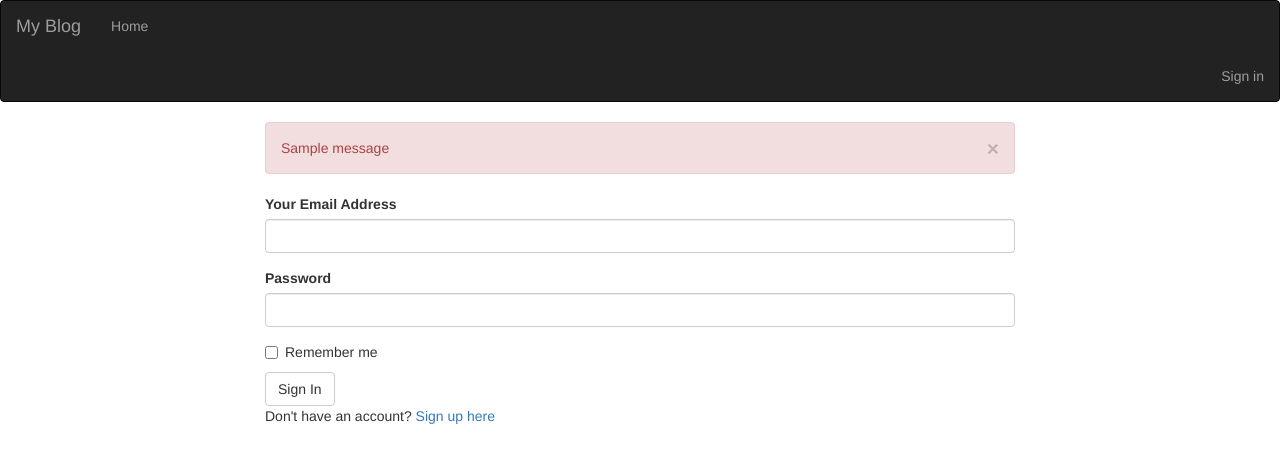
After one commit to joey57/Personal-Blog, a Flask app: page /auth/login in a window 1280 px wide. The commit adds this page. Shown: the top 463 px of the page. Run offline with Flask 2, Linux system fonts and the light colour scheme; tables that the repository leaves empty hold one stand-in row (values such as "Sample post"); one stand-in notice (Sample message) is shown; some libraries are stand-ins or nearby versions.

Commit message:
user login

```diff
--- a/app/auth/__init__.py
+++ b/app/auth/__init__.py
@@ -1,3 +1,3 @@
 from flask import Blueprint
 auth = Blueprint('auth', __name__)
-from . import views
+from . import views,forms
--- /dev/null
+++ b/app/auth/forms.py
@@ -0,0 +1,26 @@
+import email
+from flask_wtf import FlaskForm
+from wtforms import StringField,PasswordField,SubmitField,BooleanField
+from wtforms.validators import DataRequired,Email,EqualTo
+from wtforms import ValidationError
+from ..models import User
+
+class RegistrationForm(FlaskForm):
+   email = StringField('Your Email Address',validators=[DataRequired(),Email()])
+   username = StringField('Enter your username',validators = [DataRequired()])
+   password = PasswordField('Password',validators = [DataRequired(), EqualTo('password_confirm',message = 'Passwords must match')])
+   password_confirm = PasswordField('Confirm Passwords',validators = [DataRequired()])
+   submit = SubmitField('Sign Up')
+
+   def validate_email(self, data_field):
+     if User.query.filter_by(email = data_field.data).first():
+      raise ValidationError("There is an account with that email")
+   def validate_username(self, data_field):
+     if User.query.filter_by(username = data_field.data).first():
+       raise ValidationError("That username is taken")
+
+class LoginForm(FlaskForm):
+  email = StringField('Your Email Address',validators=[DataRequired(),Email()])
+  password = PasswordField('Password',validators =[DataRequired()])
+  remember = BooleanField('Remember me')
+  submit = SubmitField('Sign In')
--- a/app/auth/views.py
+++ b/app/auth/views.py
@@ -1,6 +1,38 @@
-from flask import render_template
+from flask import render_template, redirect, url_for, flash, request
+from ..models import User
+from .forms import LoginForm, RegistrationForm
 from . import auth
+from .. import db
+from flask_login import login_user, logout_user, login_required
 
-@auth.route('/login')
+@auth.route('/login', methods=["GET","POST"])
 def login():
-  return render_template('auth/login.html')
+   login_form = LoginForm()
+   if login_form.validate_on_submit():
+        user = User.query.filter_by(email = login_form.email.data).first()
+        if user is not None and user.verify_password(login_form.password.data):
+            login_user(user,login_form.remember.data)
+            return redirect(request.args.get('next') or url_for('main.index'))
+        flash('Invalid username or Password')
+
+   title = "blog login"
+   return render_template('auth/login.html',login_form = login_form,title=title)
+
+#....
+@auth.route('/logout')
+@login_required
+def logout():
+    logout_user()
+    return redirect(url_for("main.index"))
+
+
+@auth.route('/register', methods = ["GET", "POST"])
+def register():
+  form = RegistrationForm()
+  if form.validate_on_submit():
+    user = User(email = form.email.data, username = form.username.data,password = form.password.data)
+    db.session.add(user)
+    db.session.commit()
+    return redirect(url_for('auth.login'))
+  title = "New Account"
+  return render_template('auth/register.html',registration_form =form)
--- a/app/models.py
+++ b/app/models.py
@@ -2,6 +2,11 @@ from . import db
 from werkzeug.security import generate_password_hash, check_password_hash
 from flask_login import UserMixin
 from datetime import datetime
+from . import login_manager
+
+@login_manager.user_loader
+def load_user(user_id):
+  return User.query.get(int(user_id))
 
 class User(UserMixin, db.Model):
   __tablename__ = 'users'
--- /dev/null
+++ b/app/templates/auth/login.html
@@ -0,0 +1,24 @@
+{% extends 'base.html'%}
+{% import 'bootstrap/wtf.html' as wtf%}
+
+{% block content %}
+<div class="container">
+    <div class="row">
+      <div class= "col-md-2"> </div>
+      <div class="col-md-8">
+      <!--Flash message -->
+      {% for message in get_flashed_messages() %}
+        <div class="alert alert-danger">
+        <button type="button" class="close" data-dismiss="alert">&times;</button>
+        {{ message }}
+        </div>
+      {% endfor %}
+      <!-- Login form -->
+      {{wtf.quick_form(login_form)}}
+      <p> Don't have an account? <a href="{{url_for('auth.register')}}">Sign up here</a></p>
+     </div>
+     <div clas="col-md-2"> </div>
+    </div>
+</div>
+
+{% endblock%}
--- /dev/null
+++ b/app/templates/index.html
@@ -0,0 +1,5 @@
+{% extends 'base.html' %}
+
+{% block content %}
+    <h1>Hello World</h1>
+{% endblock %}
--- a/app/templates/navbar.html
+++ b/app/templates/navbar.html
@@ -1,4 +1,4 @@
-<nav class="navbar navbar-dark default-color">
+<div class="navbar navbar-inverse" role="navigation">
   <div class="container-fluid">
       <div class="navbar-header">
           <button type="button" class="navbar-toggle" data-toggle="collapse" data-target=".navbar-collapse">
@@ -7,26 +7,20 @@
             <span class="icon-bar"></span>
             <span class="icon-bar"></span>
           </button>
-        <a href="/" class="navbar-brand"><Strong>My Blogs</Strong></a>
+          <a class="navbar-brand" href="/"> My Blog </a>
       </div>
       <div class="navbar-collapse collapse">
-
+          <ul class="nav navbar-nav">
+              <li><a href="/">Home</a></li>
+      </div>
       <ul class="nav navbar-nav navbar-right">
         {% if current_user.is_authenticated %}
-          <li class="dropdown"><a href="#" class="dropdown-toggle" data-toggle="dropdown" role="button" aria-haspopup="true" aria-expanded="false">{{current_user.username| capitalize}} <span class="caret"></span></a>
-            <ul class="dropdown-menu ">
-              <li><a href="{{url_for('main.profile',uname=current_user.username)}}">🤵 Profile</a></li>
-                      <hr>
+        <li style="color:white;padding:15px;">{{current_user.username}}</li>
+        <li><a href="{{url_for('auth.logout')}}">Sign out</a></li>
+        {% else %}
+        <li><a href="{{url_for('auth.login')}}">Sign in</a></li>
+        {%endif%}
+      </ul>
 
-                      <hr>
-              <li><a href="{{url_for('auth.logout')}}">🙎‍♂️Sign out</a></li>
-                  </ul>
-              </li>
-           {% else %}
-              <li><a href="{{url_for('auth.login')}}">🙎‍♂️ Sign in</a></li>
-          </ul>
-          {%endif%}
   </div>
 </div>
-  </div>
-</nav>
```
Also changed, not shown: app/templates/auth/register.html (added, +17 -0 lines), 1 other file. Lines whose indentation alone changed are shown as unchanged.
